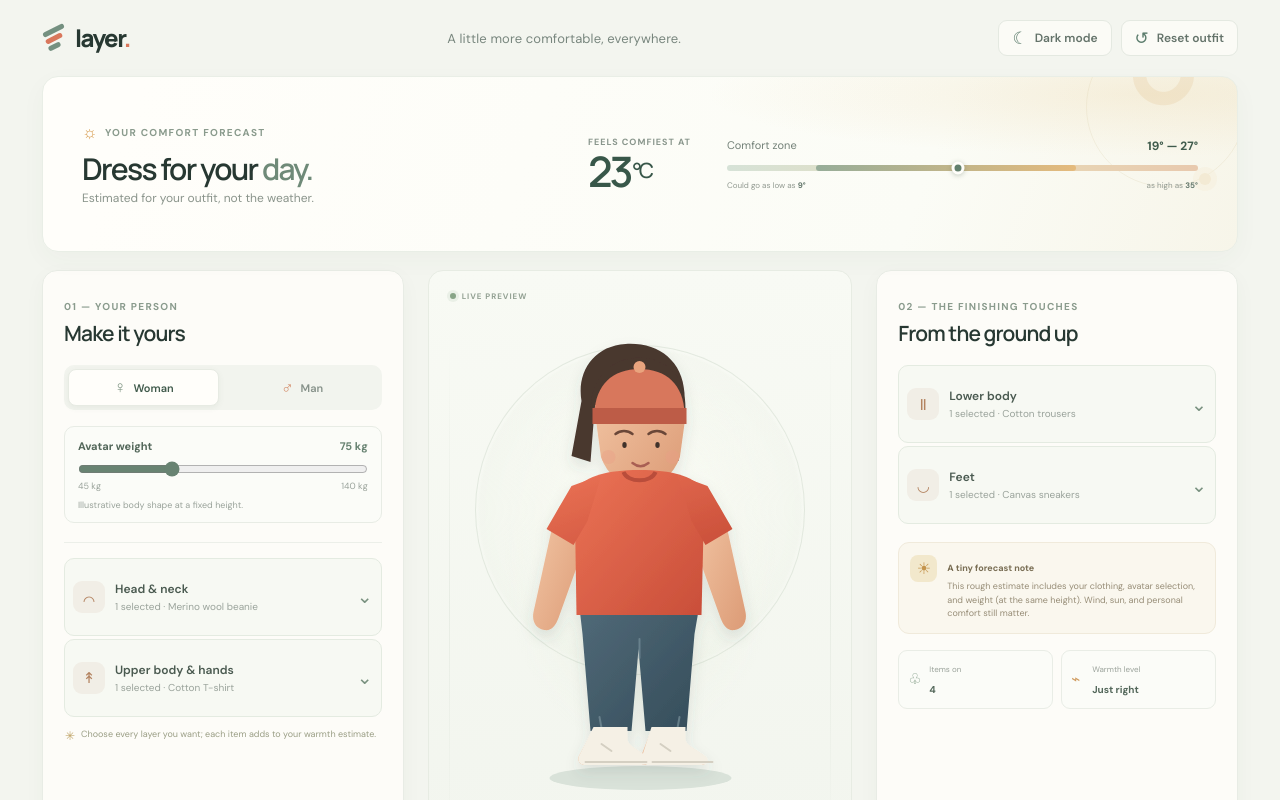
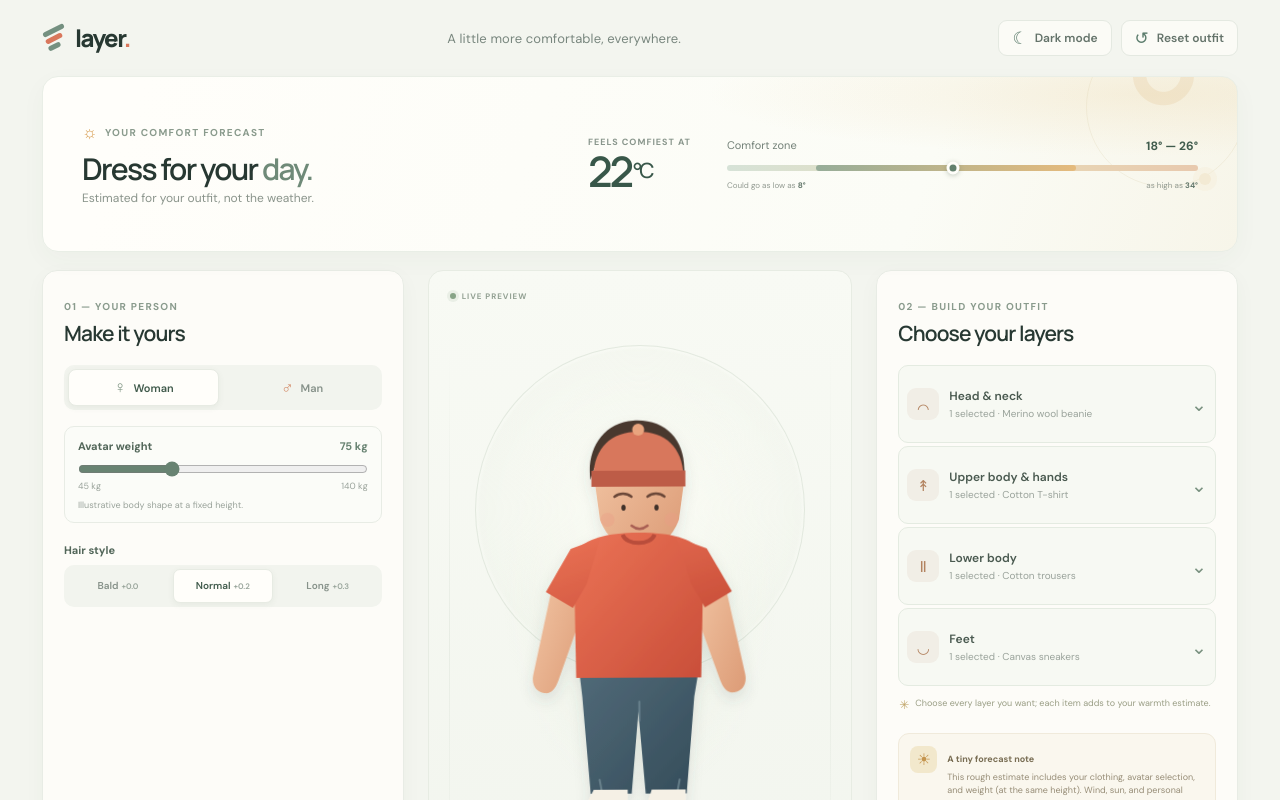
Before and after one commit to Vavuz/clothes-layers, a React (Vite) app: page / in a window 1280 px wide. Shown: the top 800 px of the page. Built offline with nearby package versions, Linux system fonts and the light colour scheme.

Commit message:
Moved stuff around, added hair

```diff
--- a/src/App.css
+++ b/src/App.css
@@ -381,6 +381,56 @@ p {
   color: #d38b68;
 }
 
+.hair-style-control {
+  margin-top: 20px;
+}
+
+.hair-style-control > label {
+  display: block;
+  margin-bottom: 8px;
+  color: #53675a;
+  font-size: 11px;
+  font-weight: 700;
+}
+
+.hair-switch {
+  display: grid;
+  grid-template-columns: repeat(3, 1fr);
+  gap: 5px;
+  padding: 4px;
+  border-radius: 10px;
+  background: #f2f4ee;
+}
+
+.hair-switch button {
+  display: flex;
+  min-height: 34px;
+  align-items: center;
+  justify-content: center;
+  gap: 3px;
+  padding: 0 5px;
+  border: 1px solid transparent;
+  border-radius: 7px;
+  background: transparent;
+  color: #87928a;
+  cursor: pointer;
+  font-size: 10px;
+  font-weight: 600;
+}
+
+.hair-switch button small {
+  color: #99a59b;
+  font-size: 8px;
+  font-variant-numeric: tabular-nums;
+}
+
+.hair-switch button.active {
+  border-color: #e7ebe3;
+  background: #fffefa;
+  color: #415b4c;
+  box-shadow: 0 2px 6px #4e675011;
+}
+
 .weight-control {
   margin-top: 16px;
   padding: 12px 13px 10px;
@@ -780,6 +830,19 @@ p {
   max-height: 470px;
   margin-bottom: 63px;
   overflow: visible;
+  animation: avatar-wiggle 4.8s ease-in-out infinite;
+  transform-origin: 50% 75%;
+}
+
+@keyframes avatar-wiggle {
+  0%,
+  100% {
+    transform: rotate(-.45deg) translateY(0);
+  }
+
+  50% {
+    transform: rotate(.45deg) translateY(-1.5px);
+  }
 }
 
 .avatar-caption {
@@ -977,11 +1040,25 @@ p {
   background: #171f1a;
 }
 
-:root[data-theme='dark'] .gender-switch button {
+:root[data-theme='dark'] .hair-switch {
+  background: #171f1a;
+}
+
+:root[data-theme='dark'] .hair-style-control > label {
+  color: #c2cec5;
+}
+
+:root[data-theme='dark'] .hair-switch button small {
   color: #a4b0a7;
 }
 
-:root[data-theme='dark'] .gender-switch button.active {
+:root[data-theme='dark'] .gender-switch button,
+:root[data-theme='dark'] .hair-switch button {
+  color: #a4b0a7;
+}
+
+:root[data-theme='dark'] .gender-switch button.active,
+:root[data-theme='dark'] .hair-switch button.active {
   border-color: #3a473e;
   background: #2b362f;
   color: #dce8df;
@@ -1412,6 +1489,11 @@ p {
   .right-panel > .category-heading,
   .right-panel > .option-stack {
     grid-column: 1;
+  }
+
+  .right-panel > .layer-tip {
+    grid-column: 1;
+    grid-row: 3;
   }
 
   .right-panel .weather-note,
@@ -1561,4 +1643,8 @@ p {
     scroll-behavior: auto !important;
     transition-duration: .01ms !important;
   }
-}
+
+  .avatar-art {
+    animation: none;
+  }
+}
--- a/src/App.jsx
+++ b/src/App.jsx
@@ -77,6 +77,12 @@ const clothing = {
   },
 }
 
+const hairstyles = [
+  { id: 'bald', label: 'Bald', warmth: 0 },
+  { id: 'normal', label: 'Normal', warmth: 0.2 },
+  { id: 'long', label: 'Long', warmth: 0.3 },
+]
+
 function makeDefaultOutfit() {
   return {
     head: ['wool-beanie'],
@@ -138,7 +144,7 @@ function GarmentPicker({ type, selectedIds, onToggle }) {
   )
 }
 
-function Avatar({ gender, outfit, weight }) {
+function Avatar({ gender, hairstyle, outfit, weight }) {
   const isWoman = gender === 'woman'
   const widthScale = weight <= 75
     ? 0.8 + ((weight - 45) / 30) * 0.2
@@ -151,7 +157,7 @@ function Avatar({ gender, outfit, weight }) {
   const bootFill = outfit.shoes === 'rain-boots' ? '#b78d49' : outfit.shoes === 'heavy-boots' ? '#5c4b3b' : outfit.shoes === 'shearling-boots' ? '#8b6852' : '#bd8b6a'
 
   return (
-    <svg className="avatar-art" viewBox="0 0 300 470" role="img" aria-label={`${gender} avatar at ${weight} kilograms wearing the selected outfit`}>
+    <svg className="avatar-art" viewBox="0 0 300 470" role="img" aria-label={`${gender} avatar with ${hairstyle} hair at ${weight} kilograms wearing the selected outfit`}>
       <defs>
         <linearGradient id="skin" x1="0" x2="1" y1="0" y2="1">
           <stop offset="0" stopColor="#f4c9a8" />
@@ -184,11 +190,11 @@ function Avatar({ gender, outfit, weight }) {
       <ellipse cx="151" cy="452" rx="91" ry="12" fill="#d9e2d9" />
       <g filter="url(#soft-shadow)" transform={`translate(150 0) scale(${widthScale} 1) translate(-150 0)`}>
         <path d={isWoman ? 'M116 153h68l16 116H100z' : 'M100 153h100l-16 116h-68z'} fill="#f2c5a2" />
-        {isWoman && <path d="M92 75c-5-29 12-55 44-57 32-2 57 16 59 49l-6 68-18-8-7-58-58 2-5 65-19-6z" fill="#49372f" />}
+        {hairstyle === 'long' && <path d="M92 75c-5-29 12-55 44-57 32-2 57 16 59 49l-6 68-18-8-7-58-58 2-5 65-19-6z" fill="#49372f" />}
         <path d={isWoman ? 'M126 104h47v44c-9 12-37 12-47 0z' : 'M126 105h47v43c-9 12-37 12-47 0z'} fill="url(#skin)" />
         {!isWoman && <path d="M101 90c0-33 19-53 50-53 32 0 50 21 49 55l-8 39c-7 17-22 28-42 28-21 0-35-11-43-28z" fill="url(#skin)" transform="translate(150 0) scale(.94 1) translate(-150 0)" />}
         {isWoman && <path d="M103 89c1-32 19-51 48-51 29 0 48 20 48 52l-6 41c-7 18-21 29-42 29-21 0-35-11-42-29z" fill="url(#skin)" transform="translate(150 0) scale(.94 1) translate(-150 0)" />}
-        <path d={isWoman ? 'M102 91c-4-31 13-57 43-59 32-2 52 19 51 51-12-5-19-15-23-27-13 18-37 24-67 23z' : 'M101 93c-2-34 19-56 49-56 31 0 51 22 49 56-10-12-16-18-20-32-14 16-40 23-78 20z'} fill="#49372f" />
+        {hairstyle !== 'bald' && <path d={isWoman ? 'M102 91c-4-31 13-57 43-59 32-2 52 19 51 51-12-5-19-15-23-27-13 18-37 24-67 23z' : 'M101 93c-2-34 19-56 49-56 31 0 51 22 49 56-10-12-16-18-20-32-14 16-40 23-78 20z'} fill="#49372f" />}
         <path d="M126 108c5-4 12-4 17 0M159 108c5-4 12-4 17 0" fill="none" stroke="#6b4738" strokeLinecap="round" strokeWidth="2.5" />
         <ellipse cx="135" cy="119" rx="2.2" ry="3" fill="#41312b" />
         <ellipse cx="168" cy="119" rx="2.2" ry="3" fill="#41312b" />
@@ -280,6 +286,7 @@ function Avatar({ gender, outfit, weight }) {
 
 function App() {
   const [gender, setGender] = useState('woman')
+  const [hairstyle, setHairstyle] = useState('normal')
   const [weight, setWeight] = useState(75)
   const [theme, setTheme] = useState(() => (
     window.matchMedia('(prefers-color-scheme: dark)').matches ? 'dark' : 'light'
@@ -291,18 +298,20 @@ function App() {
   }, [theme])
 
   const temperature = useMemo(() => {
-    const warmth = Object.entries(outfit).reduce((total, [type, selectedId]) => {
+    const clothingWarmth = Object.entries(outfit).reduce((total, [type, selectedId]) => {
       return total + selectedId.reduce((regionWarmth, id) => {
         const selectedItem = clothing[type].options.find((item) => item.id === id)
         return regionWarmth + (selectedItem?.warmth ?? 0)
       }, 0)
     }, 0)
+    const hairWarmth = hairstyles.find((style) => style.id === hairstyle)?.warmth ?? 0
+    const warmth = clothingWarmth + hairWarmth
     const bodyAdjustment = (75 - weight) * 0.04 + (gender === 'woman' ? 1 : -1)
     const low = Math.round(26 - warmth * 2.2 + bodyAdjustment)
     const high = low + 8
     const position = Math.min(78, Math.max(22, Math.round(52 - (warmth - 2.9) * 6 + bodyAdjustment * 2)))
     return { low, high, min: low - 10, max: high + 8, feels: Math.round((low + high) / 2), position }
-  }, [gender, outfit, weight])
+  }, [gender, hairstyle, outfit, weight])
 
   const selectedItems = Object.entries(outfit).flatMap(([type, selectedIds]) => {
     return selectedIds.flatMap((id) => {
@@ -401,19 +410,23 @@ function App() {
             <div className="weight-range"><span>45 kg</span><span>140 kg</span></div>
             <p>Illustrative body shape at a fixed height.</p>
           </div>
-
-          <div className="section-rule" />
-          <div className="option-stack">
-            <GarmentPicker type="head" selectedIds={outfit.head} onToggle={toggleClothing} />
-            <GarmentPicker type="upperbody" selectedIds={outfit.upperbody} onToggle={toggleClothing} />
+          <div className="hair-style-control">
+            <label id="hair-style-label">Hair style</label>
+            <div className="hair-switch" role="group" aria-labelledby="hair-style-label">
+              {hairstyles.map((style) => (
+                <button key={style.id} type="button" className={hairstyle === style.id ? 'active' : ''} aria-pressed={hairstyle === style.id} onClick={() => setHairstyle(style.id)}>
+                  <span>{style.label}</span>
+                  <small>+{style.warmth.toFixed(1)}</small>
+                </button>
+              ))}
+            </div>
           </div>
-          <p className="layer-tip"><span aria-hidden="true">✳</span> Choose every layer you want; each item adds to your warmth estimate.</p>
         </aside>
 
         <div className="avatar-stage">
           <div className="stage-note"><span className="live-dot" /> LIVE PREVIEW</div>
           <div className="avatar-halo" />
-          <Avatar gender={gender} outfit={avatarOutfit} weight={weight} />
+          <Avatar gender={gender} hairstyle={hairstyle} outfit={avatarOutfit} weight={weight} />
           <div className="avatar-caption"><span>{gender === 'woman' ? 'Maya' : 'Alex'}</span><small>ready for the day</small></div>
           <div className="outfit-chips" aria-label="Selected clothing">
             {selectedItems.map((item) => (
@@ -424,13 +437,16 @@ function App() {
 
         <aside className="control-panel right-panel">
           <div className="panel-heading">
-            <span className="eyebrow">02 — THE FINISHING TOUCHES</span>
-            <h2>From the ground up</h2>
+            <span className="eyebrow">02 — BUILD YOUR OUTFIT</span>
+            <h2>Choose your layers</h2>
           </div>
           <div className="option-stack">
+            <GarmentPicker type="head" selectedIds={outfit.head} onToggle={toggleClothing} />
+            <GarmentPicker type="upperbody" selectedIds={outfit.upperbody} onToggle={toggleClothing} />
             <GarmentPicker type="lowerbody" selectedIds={outfit.lowerbody} onToggle={toggleClothing} />
             <GarmentPicker type="feet" selectedIds={outfit.feet} onToggle={toggleClothing} />
           </div>
+          <p className="layer-tip"><span aria-hidden="true">✳</span> Choose every layer you want; each item adds to your warmth estimate.</p>
 
           <div className="weather-note">
             <div className="note-icon" aria-hidden="true">☀</div>
```
